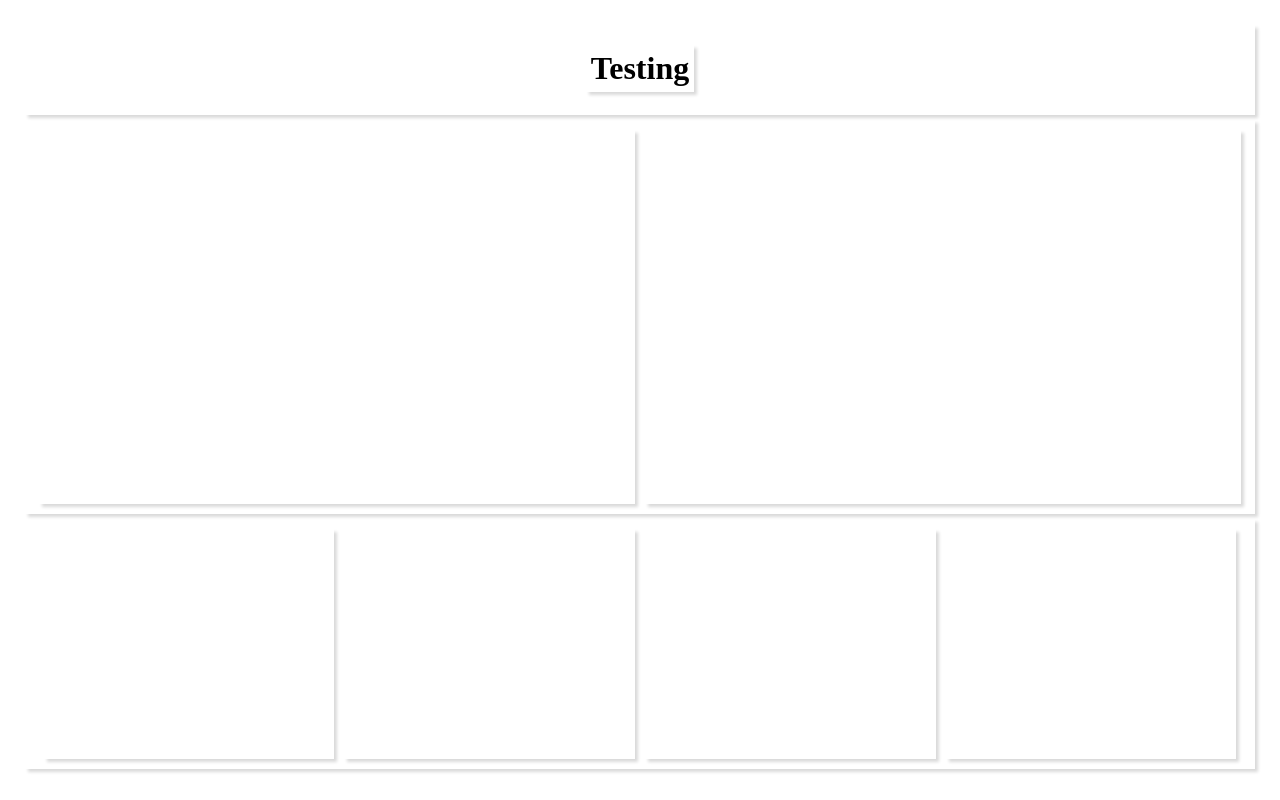
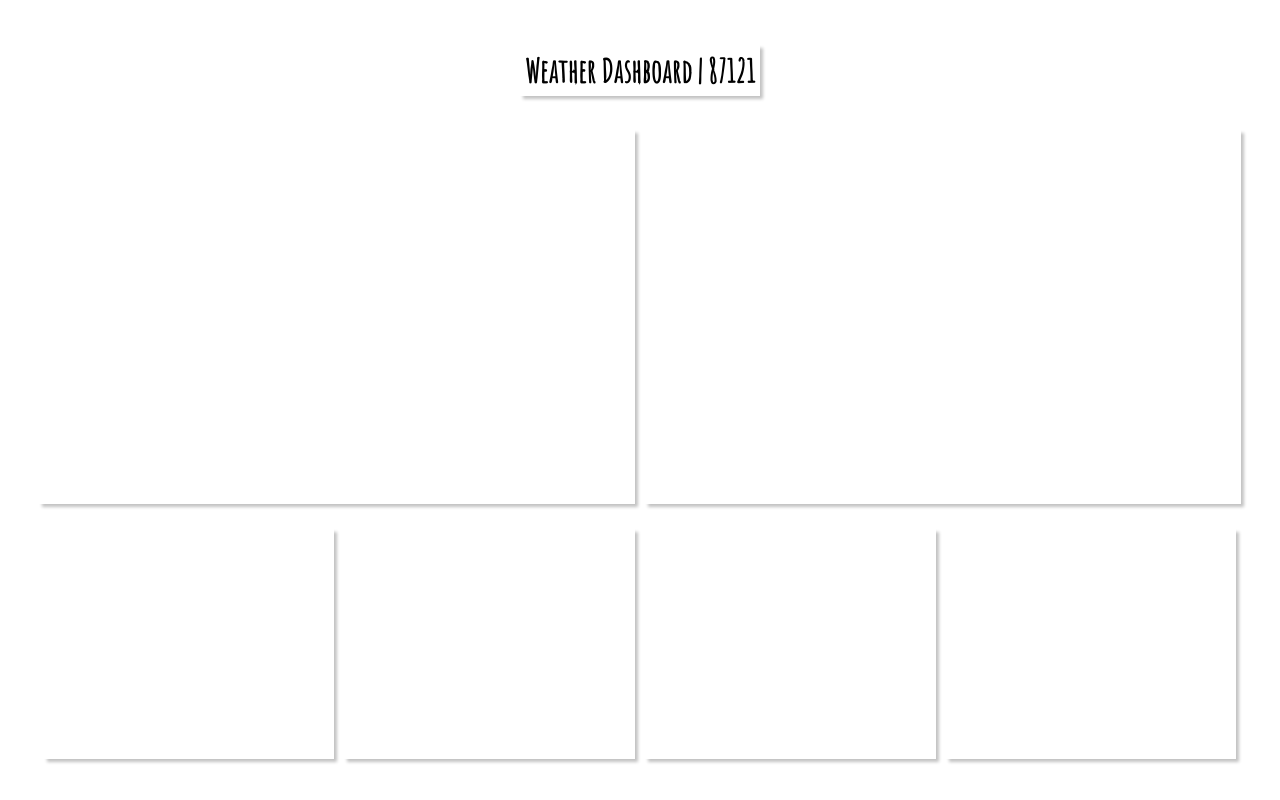
Before and after one commit to RJ-Easter/Wx-Dashboard, a plain HTML site: page index.html in a window 1280 px wide. Drawn offline with Linux system fonts and the light colour scheme.

Commit message:
Janky/Non-Reactive layout continued.

```diff
--- a/index.html
+++ b/index.html
@@ -5,7 +5,7 @@
     <meta name="viewport" content="width=device-width, initial-scale=1.0">
     <meta http-equiv="X-UA-Compatible" content="ie=edge">
     <title>Wx Dashboard | 87121</title>
-    <!--Add google font link here.-->
+    <link href="https://fonts.googleapis.com/css?family=Amatic+SC&display=swap" rel="stylesheet">
     <link rel="stylesheet" href="./resources/css/style.css">
 </head>
 <body>
--- a/resources/css/style.css
+++ b/resources/css/style.css
@@ -8,17 +8,17 @@
     /* Variables */
     --panel-bg-color: white;
     --card-bg-color: white;
-    --shadow-color:  rgb(218, 218, 218);
+    --shadow-color:  rgb(195, 195, 195);
 
     /* HTML Doc Properties*/
 }
 
 body{
-
+    font-family: 'Amatic SC', cursive;
 }
 
 .panel{
-    box-shadow: 3px 3px 3px var(--shadow-color);
+
 }
 
 .card{
@@ -31,14 +31,6 @@ body{
     justify-content: center;
     flex: 0 0 100%;
     height: 10vh;
-}
-
-header{
-
-}
-
-h1{
-
 }
 
 #maps{
--- a/resources/js/main.js
+++ b/resources/js/main.js
@@ -1,2 +1,2 @@
-document.title = 'Testing';
-document.getElementById("header").innerText = "Testing";
+document.title = 'Wx Dashboard | 87121';
+document.getElementById("header").innerText = "Weather Dashboard | 87121";
```
